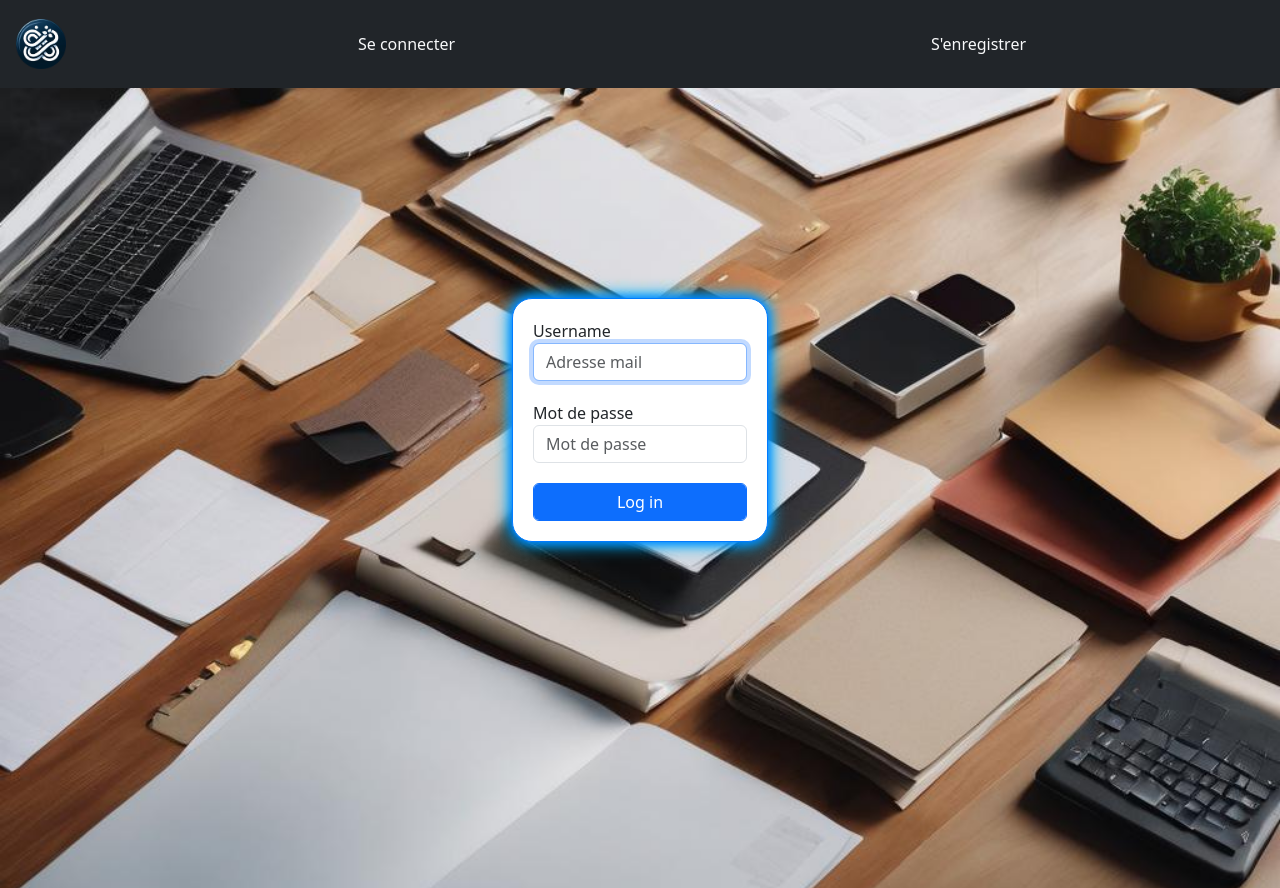
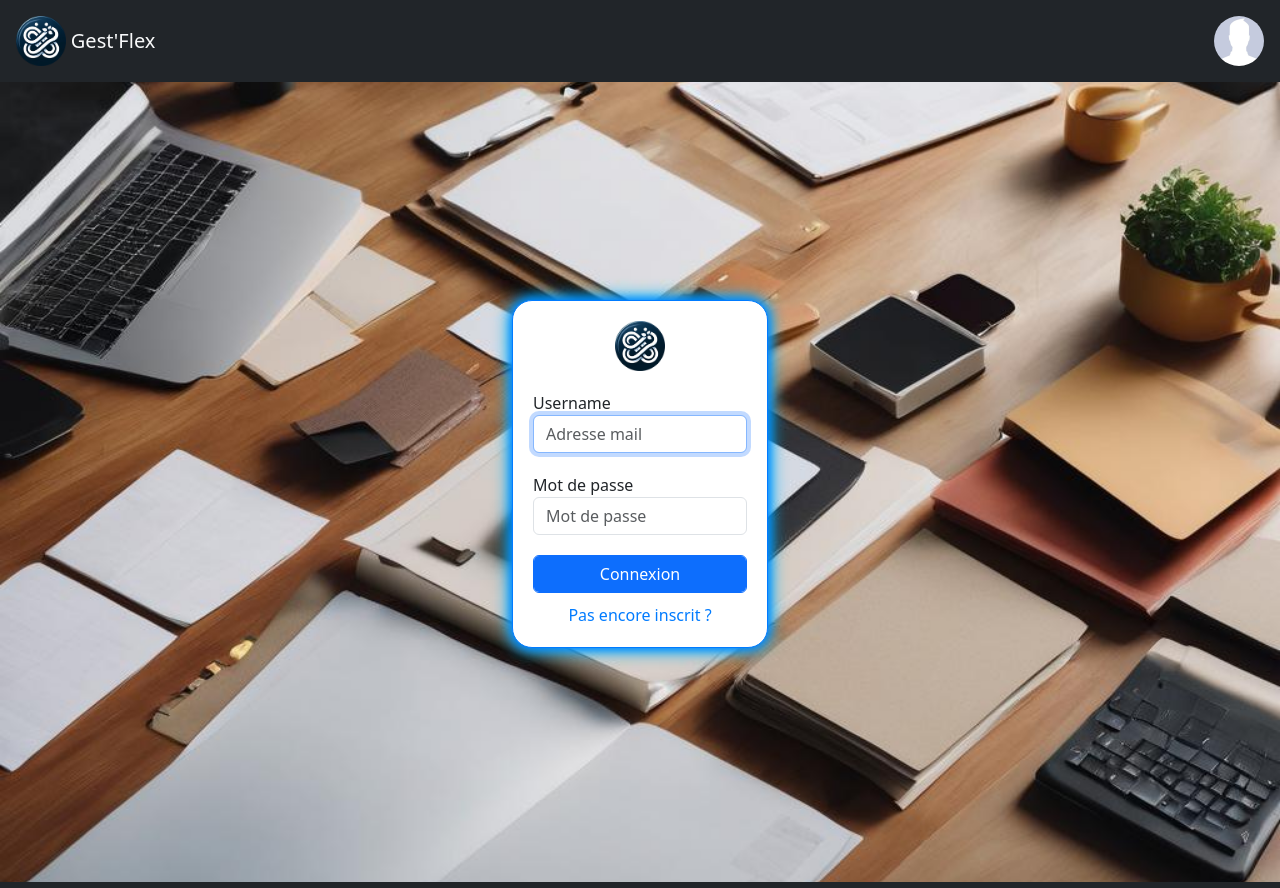
Before and after one commit to Tontico/TODO-PHP_PROJECT, a PHP site: page /phpobjet/index.php?controller=UserController&method=displayForm&formName=connexion in a window 1280 px wide. Run offline with PHP 8.4, Linux system fonts and the light colour scheme.

Commit message:
add some css

```diff
--- a/phpTestComposer/public/login.css
+++ b/phpTestComposer/public/login.css
@@ -25,8 +25,20 @@ main {
     width: 20%;
     border: 1px solid #007BFF;
     border-radius: 20px;
-    margin-top: -120px;
 }
+
 #security_form.focused {
     box-shadow: 0 0 10px #007BFF, 0 0 15px #00A0FF, 0 0 20px #00C3FF;
 }
+
+#security_form img {
+    margin-bottom:20px;
+}
+
+#security_form p{
+    width:100%;
+    margin-top: 10px;
+    margin-bottom: 0px;
+    text-align: center;
+    color:#007BFF;
+}
--- a/phpTestComposer/public/style.css
+++ b/phpTestComposer/public/style.css
@@ -1,5 +1,6 @@
-
-
-body {
-    background-color: #007BFF;
+h1 {
+    font-size: 20px !important;
+    margin: 0px !important;
+    margin-left: 5px !important;
+    margin-right: 5px !important;
 }
--- a/phpTestComposer/src/controller/UserController.php
+++ b/phpTestComposer/src/controller/UserController.php
@@ -48,6 +48,7 @@ class UserController extends AbstractController
     {
         // Error is used to stock errors DATA AND user's datas if no error
         $error = $this->form->processForm(); // Process the registration form
+        $inputValues = $error[1];
         if (isset($error[0]) && $error[0] === true) {
             // If form is inscription, save user in DB
             if ($this->formName === "inscription") {
@@ -56,7 +57,7 @@ class UserController extends AbstractController
             UrlGenerator::redirect('IndexController', 'displayIndex'); // Redirect if login ok
             exit;
         } else {
-            $this->displayForm($error); // Redisplay the login form with error value
+            $this->displayForm($error, $inputValues); // Redisplay the login form with error value
         }
     }
 
--- a/phpTestComposer/src/views/forms/AbstractForm.php
+++ b/phpTestComposer/src/views/forms/AbstractForm.php
@@ -5,10 +5,11 @@ namespace Keha\Test\Views\Forms;
 abstract class AbstractForm
 {
     public $error;
+    public $inputValues;
 
     public function __construct()
     {
-        //$this->datas = $datas;
+        $this->inputValues = [];
         $this->error = [];
     }
 
--- a/phpTestComposer/src/views/forms/ConnexionForm.php
+++ b/phpTestComposer/src/views/forms/ConnexionForm.php
@@ -18,21 +18,28 @@ class ConnexionForm extends AbstractForm
 ?>
         <main>
             <form id="security_form" action="<?= UrlGenerator::generateUrl('UserController', 'handleSubmit', 'connexion') ?>" method="POST">
+                <div class="d-flex justify-content-center">
+                    <img src="public/assets/logo.png" alt="logo" style="width: 50px; height: 50px;">
+                </div>
+
                 <?php if (!empty($this->error)) : ?>
                     <div class="alert alert-danger" role="alert">
-                        <?php foreach ($this->error as $key => $value) {
+                        <?php foreach ($this->error as $value) {
                             echo $value . "</br>";
                         } ?></div>
                 <?php endif; ?>
 
                 <label for="email">Username</label>
-                <input type="text" name="email" class="form-control" placeholder="Adresse mail" required autofocus style="margin-bottom: 20px;" onfocus="addShadow()" onblur="removeShadow()"><!-- Ajoute les listener onfocus et onblur -->
+                <input type="text" name="email" class="form-control" <?php if (!empty($this->inputValues)) : ?> value="<?= $this->inputValues['email']; ?>" <?php endif; ?> placeholder="Adresse mail" required autofocus style="margin-bottom: 20px;" onfocus="addShadow()" onblur="removeShadow()">
                 <label for="password">Mot de passe</label>
                 <input type="password" name="password" id="password" class="form-control" placeholder="Mot de passe" required style="margin-bottom: 20px;" onfocus="addShadow()" onblur="removeShadow()"><!-- Ajoute les listener onfocus et onblur -->
 
                 <button class="btn btn-xl btn-primary form-control" type="submit" name="submit">
-                    Log in
+                    Connexion
                 </button>
+                <a class="nav-link text-light" href="<?= UrlGenerator::generateUrl('UserController', 'displayForm', "inscription"); ?>">
+                    <p>Pas encore inscrit ? </p>
+                </a>
 
                 <!-- Add of some js for to add/remove the blur because it's freacking bling bling :D -->
                 <script>
@@ -54,7 +61,6 @@ class ConnexionForm extends AbstractForm
     // Method to process the login form
     public function processForm()
     {
-        $this->error = [];
         if (isset($_POST['submit'])) {
             $formDatas = ['email' => $_POST['email'], 'password' => $_POST['password']];
             // Call the sanitize method
@@ -67,7 +73,8 @@ class ConnexionForm extends AbstractForm
             // Look if login is empty OR if password doesn't match with the DB
             if (empty($utilisateur) || $utilisateur[0]->getMdp_utilisateur() !== $password) {
                 $this->error[] = 'Identifiants invalides';
-                return $this->error;
+                $this->inputValues['email'] = $username;
+                return [$this->error, $this->inputValues];
             } else {
 
                 // Stock the user data in SESSION
--- a/phpTestComposer/src/views/head.php
+++ b/phpTestComposer/src/views/head.php
@@ -12,7 +12,7 @@ class Head
 
         <head>
             <meta charset="UTF-8">
-            <title>Mange tes morts</title>
+            <title>Gest'flex</title>
             <link rel="stylesheet" href="./public/style.css">
             <?php
             // Call the method to check the formName in the query if there is one
--- a/phpTestComposer/src/views/header.php
+++ b/phpTestComposer/src/views/header.php
@@ -14,27 +14,32 @@ class Header
     {
 ?>
         <!-- Header with some bootstraps -->
-        <header class="bg-dark p-3 d-flex justify-content-between">
+        <header class="bg-dark p-3 d-flex justify-content-between align-items-center">
             <div class="col-1 d-flex text-light align-items-center">
                 <img src="public/assets/logo.png" alt="logo" style="width: 50px; height: 50px;">
-                <?php if (SecurityController::isConnected()) : ?>
-                    <p class="m-0 ml-2">Bienvenue <?= $_SESSION['username'] ?></p>
-                <?php endif; ?>
-
+                <h1>Gest'Flex</h1>
             </div>
-            <nav class="navbar navbar-expand-lg navbar-dark col-11">
+            <nav class="navbar navbar-expand-lg navbar-dark col-10">
                 <ul class="navbar-nav mx-auto justify-content-around" style="width:100%">
-                    <?php if (!SecurityController::isConnected()) : ?>
-                        <li class="nav-item"><a class="nav-link text-light" href="<?= UrlGenerator::generateUrl('UserController', 'displayForm', "connexion"); ?>">Se connecter</a></li>
-                        <li class="nav-item"><a class="nav-link text-light" href="<?= UrlGenerator::generateUrl('UserController', 'displayForm', "inscription"); ?>">S'enregistrer</a></li>
-                    <?php endif; ?>
                     <?php if (SecurityController::isConnected()) : ?>
-                        <li class="nav-item"><a class="nav-link text-light" href="<?= UrlGenerator::generateUrl('ProjectController', 'displayProjet'); ?>">Mes projets</a></li>
-                        <li class="nav-item"><a class="nav-link text-light" href="<?= UrlGenerator::generateUrl('SecurityController', 'deconnexion'); ?>">Se déconnecter</a></li>
+                        <li class="nav-item"><a class="nav-link text-light" href="<?= UrlGenerator::generateUrl('ProjectController', 'displayProjet'); ?>">
+                                <h1>Mes projets</h1>
+                            </a></li>
+                        <li class="nav-item"><a class="nav-link text-light" href="<?= UrlGenerator::generateUrl('SecurityController', 'deconnexion'); ?>">
+                                <h1>Se déconnecter</h1>
+                            </a></li>
                     <?php endif; ?>
                 </ul>
             </nav>
+            <div class="col-1 d-flex text-light align-items-center justify-content-end">
+                <?php if (SecurityController::isConnected()) : ?>
+                    <h1><?= $_SESSION['username'] ?></h1>
+                <?php endif; ?>
+                <img src="public/assets/avatars/avatar.jpg" alt="logo" style="width: 50px; height:50px; object-fit: cover; border-radius: 50%;">
+
+            </div>
         </header>
+
 <?php
     }
 }
```
Also changed, not shown: phpTestComposer/src/views/forms/InscriptionForm.php (+15 -8 lines), phpTestComposer/public/assets/avatars/avatar.jpg (added).
